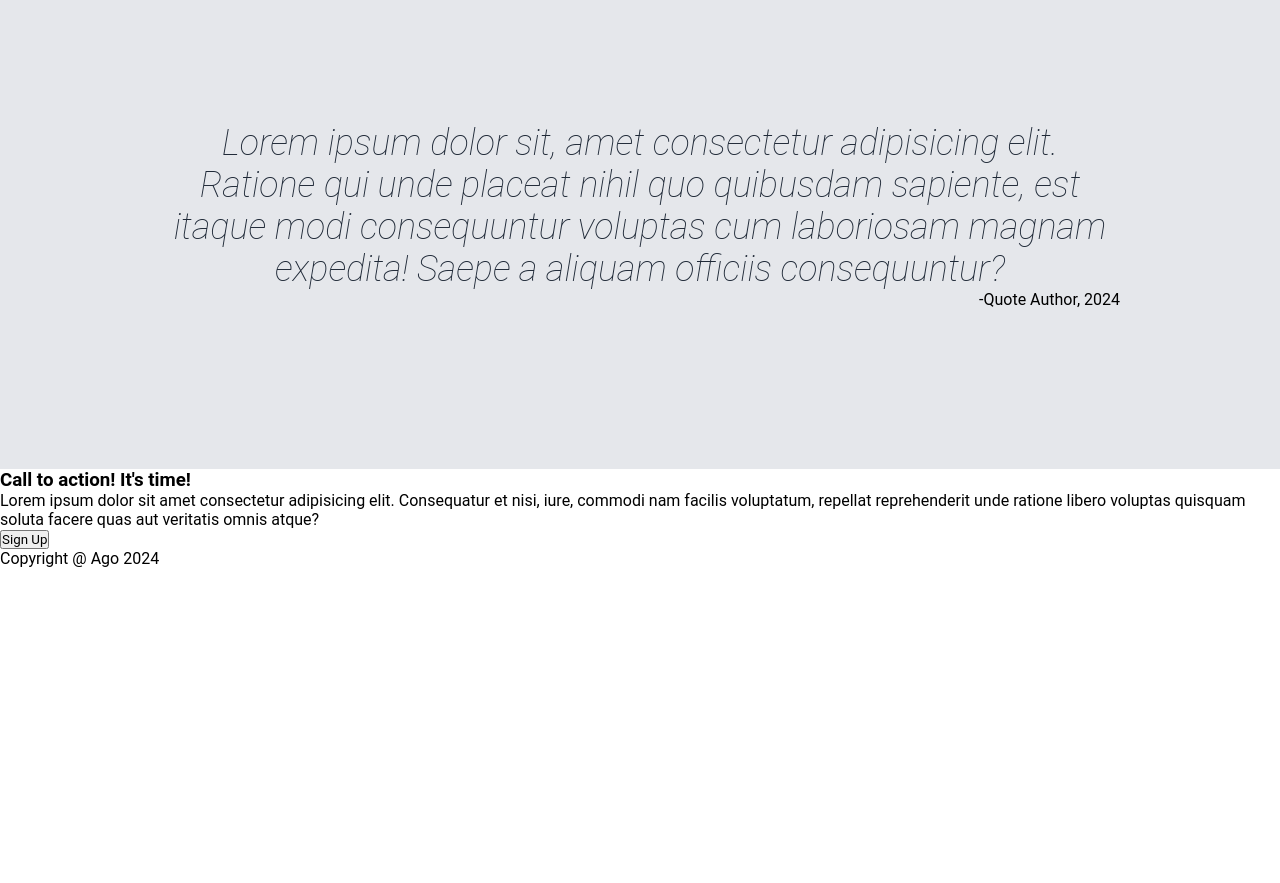
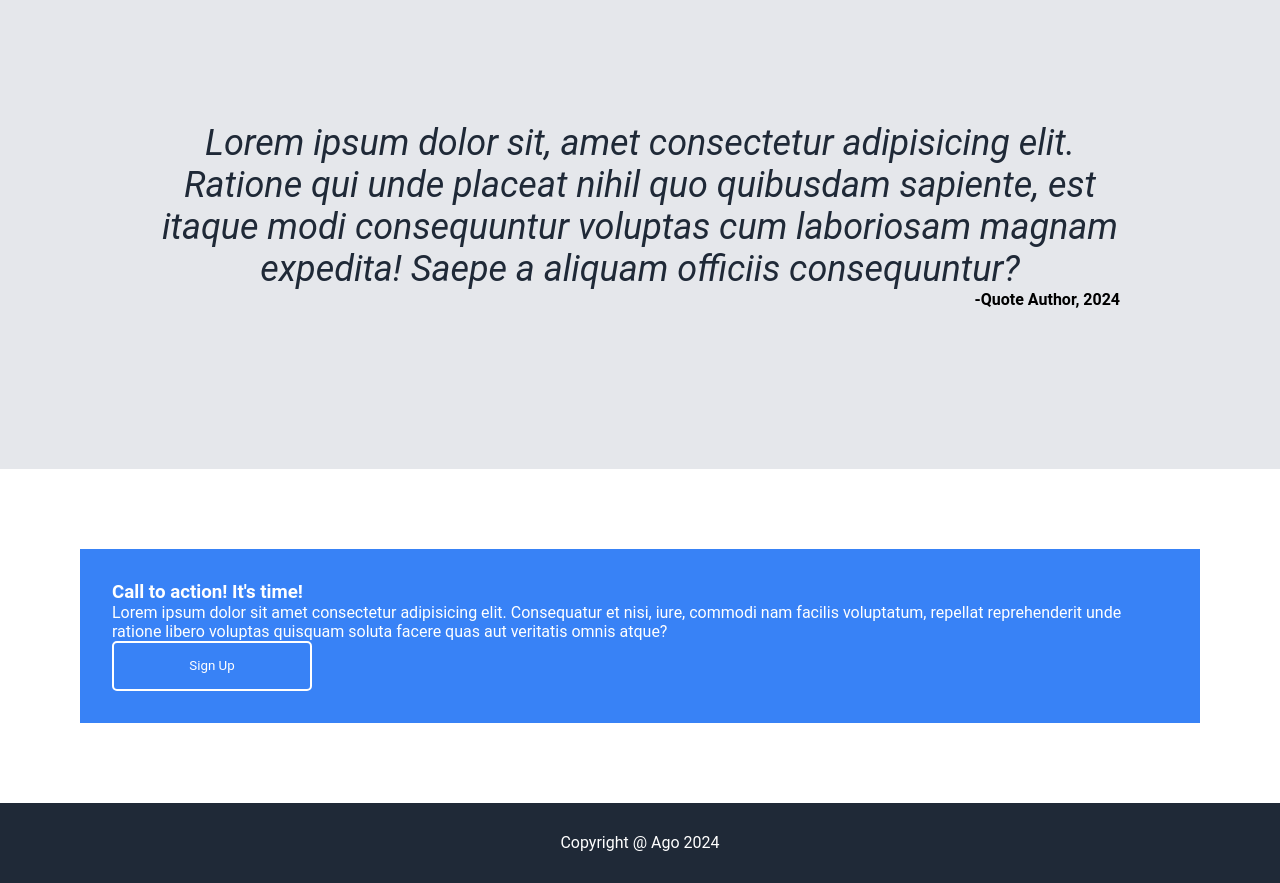
Before and after one commit to Agozzino/odin-css-basics, a plain HTML site: page index.html in a window 1280 px wide. Shown: the part 1000-1883 px from the top of the page. Before the commit the page ends 1568 px from the top, so only its background shows below. Drawn offline with Linux system fonts and the light colour scheme.

Commit message:
Finieshed styling of the page.

```diff
--- a/index.html
+++ b/index.html
@@ -59,8 +59,10 @@
 
     <div class="section">
         <div class="blue-section">
-            <h3>Call to action! It's time!</h3>
-            <p>Lorem ipsum dolor sit amet consectetur adipisicing elit. Consequatur et nisi, iure, commodi nam facilis voluptatum, repellat reprehenderit unde ratione libero voluptas quisquam soluta facere quas aut veritatis omnis atque?</p>
+            <div id="blue-text">
+                <h3>Call to action! It's time!</h3>
+                <p>Lorem ipsum dolor sit amet consectetur adipisicing elit. Consequatur et nisi, iure, commodi nam facilis voluptatum, repellat reprehenderit unde ratione libero voluptas quisquam soluta facere quas aut veritatis omnis atque?</p>
+            </div>
             <button>Sign Up</button>
         </div>
     </div>
--- a/style.css
+++ b/style.css
@@ -110,11 +110,46 @@ a {
 #quote {
     font-size: 36px;
     font-style: italic;
-    font-weight: lighter;
+    font-weight: light;
     color: #1f2937;
     text-align: center;
 }
 
 #quote-author {
     text-align: end;
+    font-weight: bolder;
 }
+
+.blue-section {
+    background-color: #3882F6;
+    padding: 2em;
+    align-items: center;
+}
+
+.blue-section > #blue-text {
+    color: white;
+    display: flex;
+    flex-direction: column;
+}
+
+.blue-section > button {
+    border: 2px solid white;
+    color: white;
+    border-radius: 5px;
+    background-color: #3882F6;
+    width: 200px;
+    height: 50px;
+}
+
+.section {
+    padding: 5em;
+}
+
+footer {
+    background-color: #1F2937;
+    color: white;
+    height: 10vh;
+    display: flex;
+    align-items: center;
+    justify-content: center;
+}
```
